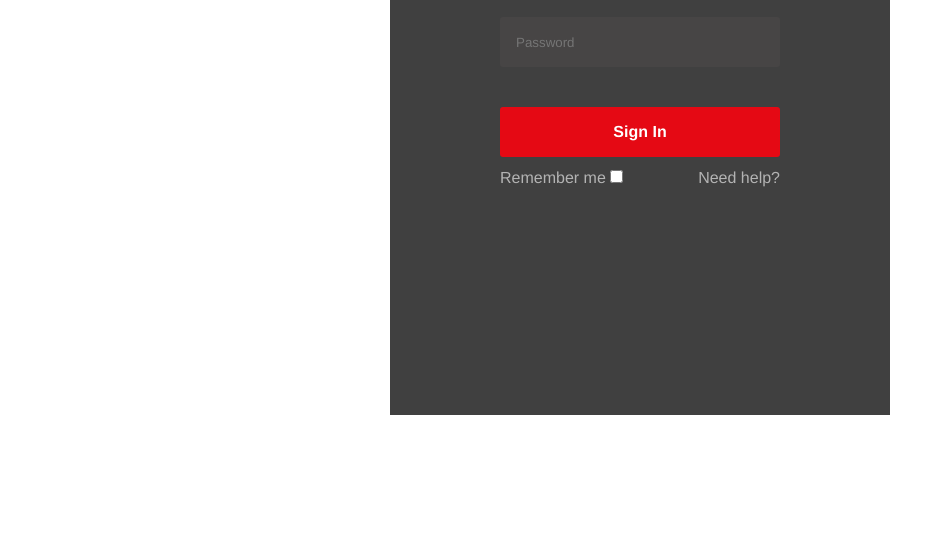
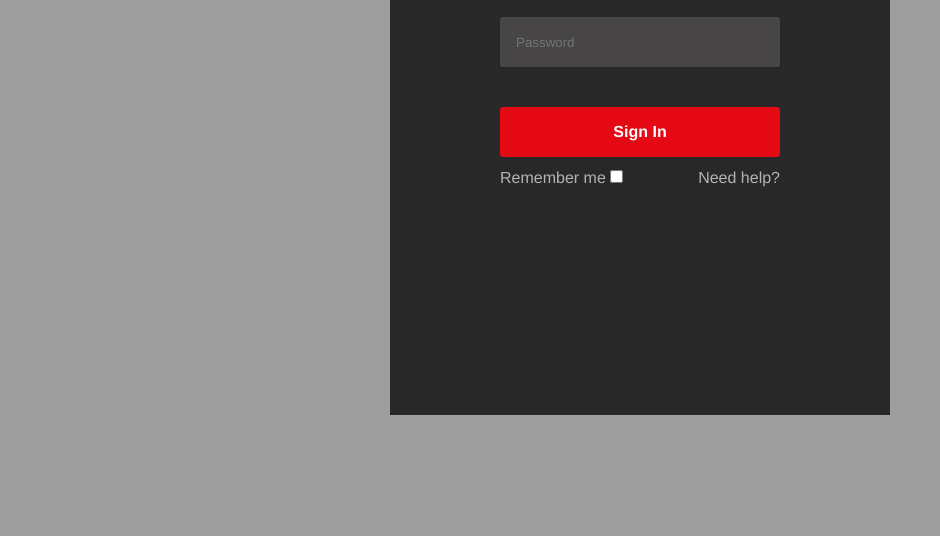
Before and after one commit to dcroci/Netflix-Clone, a plain HTML site: page index.html in a window 1280 px wide. Shown: the part 264-800 px from the top of the page, without its empty margins (0-940 px from the left). Drawn offline with Linux system fonts and the light colour scheme; the site is published under a folder, as on GitHub Pages, so addresses that start at the root find nothing.

Commit message:
img update

```diff
--- a/styles.css
+++ b/styles.css
@@ -5,7 +5,7 @@
   font-family: "Helvetica Neue", Helvetica, Arial, sans-serif;
 }
 body {
-  background-image: url(/Assets/0af6ce3e-b27a-4722-a5f0-e32af4df3045_what_is_netflix_5_en.png);
+  background-image: url(Assets/0af6ce3e-b27a-4722-a5f0-e32af4df3045_what_is_netflix_5_en.png);
 }
 .logo {
   width: 150px;
```
